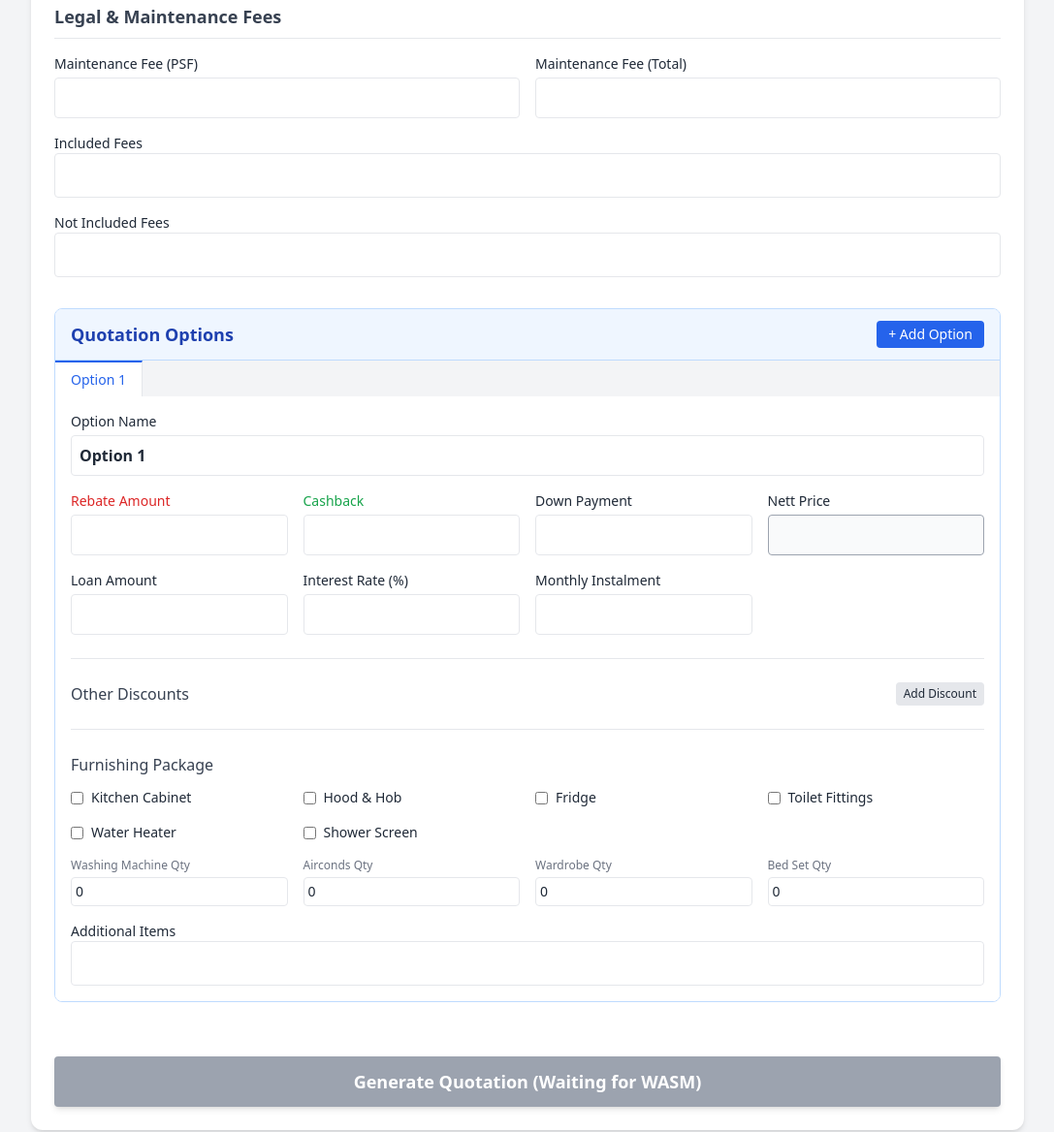
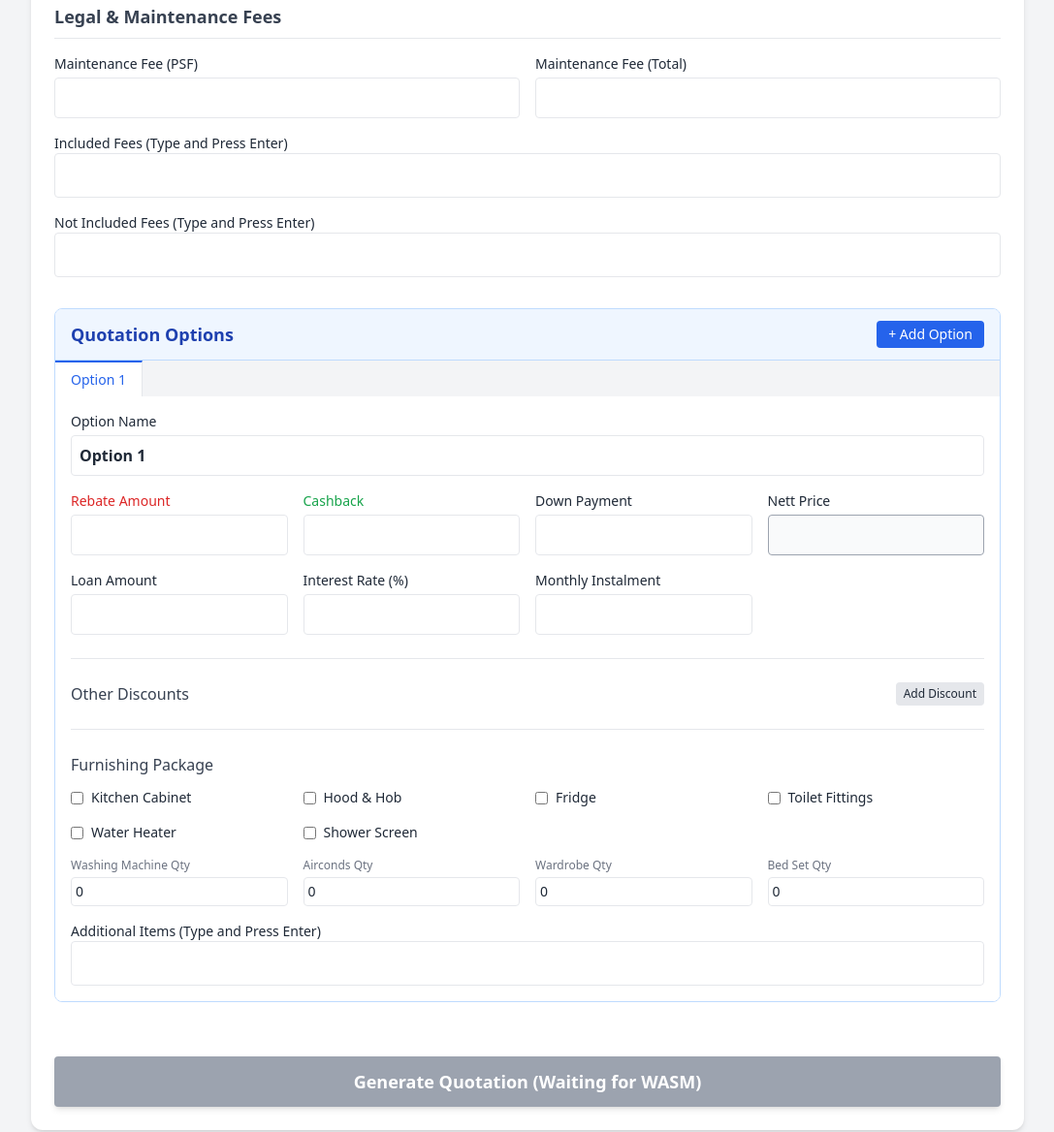
Before and after one commit to justinhjy1004/goquote, a plain HTML site: page index.html in a window 1280 px wide. Shown: the part 992-2160 px from the top of the page at 97% size, without its empty margins (96-1183 px from the left). Drawn offline with nearby package versions, Linux system fonts and the light colour scheme; no server answers.

Commit message:
add labels

```diff
--- a/index.html
+++ b/index.html
@@ -65,13 +65,13 @@
 
                 <div class="space-y-4">
                     <div>
-                        <label class="block text-sm font-medium">Included Fees</label>
+                        <label class="block text-sm font-medium">Included Fees (Type and Press Enter)</label>
                         <div class="p-2 border rounded flex flex-wrap gap-2 items-center bg-white" id="included_tags_container">
                             <input type="text" id="included_input" class="outline-none flex-grow min-w-[150px] p-1 text-sm">
                         </div>
                     </div>
                     <div>
-                        <label class="block text-sm font-medium">Not Included Fees</label>
+                        <label class="block text-sm font-medium">Not Included Fees (Type and Press Enter)</label>
                         <div class="p-2 border rounded flex flex-wrap gap-2 items-center bg-white" id="not_included_tags_container">
                             <input type="text" id="not_included_input" class="outline-none flex-grow min-w-[150px] p-1 text-sm">
                         </div>
@@ -137,7 +137,7 @@
                     <div><label class="block text-xs text-gray-500">Bed Set Qty</label><input type="number" data-furnishing="bed_set_qty" class="w-full mt-1 p-1 border rounded text-sm" value="0"></div>
                 </div>
                 <div>
-                    <label class="block text-sm font-medium">Additional Items</label>
+                    <label class="block text-sm font-medium">Additional Items (Type and Press Enter)</label>
                     <div class="furnishing-tags-container p-2 border rounded flex flex-wrap gap-2 items-center bg-white">
                         <input type="text" class="furnishing-tags-input outline-none flex-grow min-w-[150px] p-1 text-sm">
                     </div>
```
